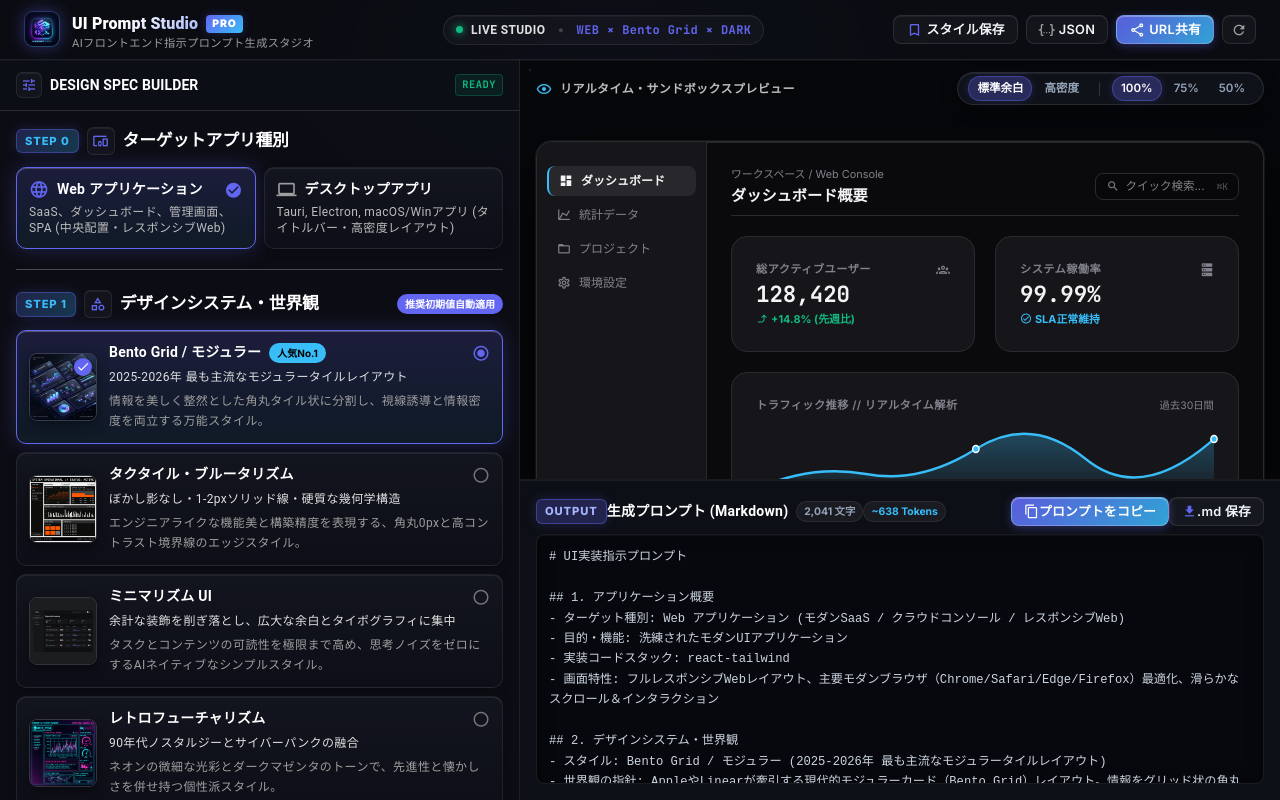
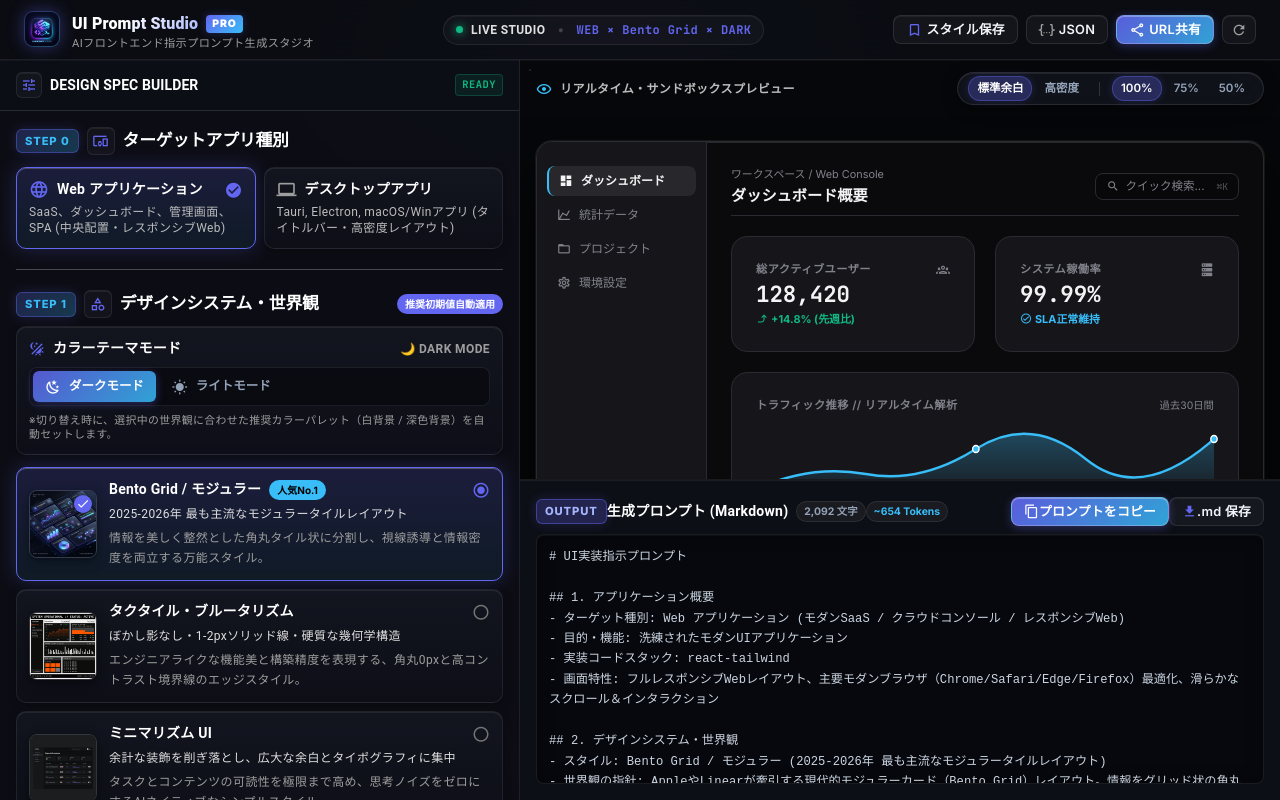
Before and after one commit to papagorilla-ja/ui-prompt-studio, a Vue app: page / in a window 1280 px wide. Built offline with nearby package versions, Linux system fonts and the light colour scheme.

Commit message:
feat: #23 テーマモード切替の最上部(STEP1直上)配置 & ボタン間隔(buttonGap)調整機能の実装

```diff
--- a/src/components/builder/ColorPaletteEditor.vue
+++ b/src/components/builder/ColorPaletteEditor.vue
@@ -1,6 +1,6 @@
 <script setup lang="ts">
 import { useConfigStore } from '@/stores/configStore'
-import type { ColorsConfig, ThemeMode } from '@/types/config'
+import type { ColorsConfig } from '@/types/config'
 
 const store = useConfigStore()
 
@@ -45,9 +45,7 @@ const colorItems: ColorItemDef[] = [
   },
 ]
 
-function handleThemeChange(mode: ThemeMode) {
-  store.setThemeMode(mode)
-}
+
 </script>
 
 <template>
@@ -66,45 +64,17 @@ function handleThemeChange(mode: ThemeMode) {
       </v-chip>
     </div>
 
-    <!-- Theme Mode Selector (Dark / Light) -->
-    <div class="theme-mode-card linear-card pa-3">
-      <div class="d-flex align-center justify-space-between mb-2">
-        <div class="d-flex align-center gap-2">
-          <v-icon icon="mdi-theme-light-dark" size="16" color="primary" />
-          <span class="text-body-2 font-weight-bold text-white">テーマモード</span>
-        </div>
-        <span class="text-caption font-mono text-grey">
-          {{ store.isLight ? '☀️ LIGHT MODE' : '🌙 DARK MODE' }}
+    <!-- Active Theme Mode Banner -->
+    <div class="linear-card pa-2 px-3 d-flex align-center justify-space-between">
+      <div class="d-flex align-center gap-2">
+        <v-icon :icon="store.isLight ? 'mdi-white-balance-sunny' : 'mdi-weather-night'" size="16" :color="store.isLight ? 'warning' : 'primary'" />
+        <span class="text-caption text-white font-weight-bold">
+          現在: {{ store.isLight ? 'ライトモードパレット' : 'ダークモードパレット' }}
         </span>
       </div>
-
-      <div class="theme-mode-toggle-group d-flex align-center">
-        <button
-          id="btn-theme-dark"
-          type="button"
-          class="theme-mode-btn flex-1 d-flex align-center justify-center gap-2"
-          :class="{ 'theme-mode-btn-active': !store.isLight }"
-          @click="handleThemeChange('dark')"
-        >
-          <v-icon icon="mdi-weather-night" size="16" />
-          <span>ダークモード</span>
-        </button>
-
-        <button
-          id="btn-theme-light"
-          type="button"
-          class="theme-mode-btn flex-1 d-flex align-center justify-center gap-2"
-          :class="{ 'theme-mode-btn-active': store.isLight }"
-          @click="handleThemeChange('light')"
-        >
-          <v-icon icon="mdi-white-balance-sunny" size="16" />
-          <span>ライトモード</span>
-        </button>
-      </div>
-
-      <div class="text-caption text-grey mt-2" style="font-size: 0.68rem !important; line-height: 1.3;">
-        ※切り替え時に、選択中の世界観に合わせた推奨パレット（白背景 / 深色背景）を自動セットします。
-      </div>
+      <span class="text-caption text-grey font-mono" style="font-size: 0.68rem !important;">
+        (STEP 1上部で切替可能)
+      </span>
     </div>
 
     <!-- Color Items -->
--- a/src/components/builder/DesignSystemSelector.vue
+++ b/src/components/builder/DesignSystemSelector.vue
@@ -25,7 +25,7 @@ const systems = Object.values(DESIGN_SYSTEMS)
 <template>
   <div class="design-system-selector">
     <!-- Prominent Section Header -->
-    <div class="section-header justify-space-between mb-3">
+    <div class="section-header justify-space-between mb-2">
       <div class="d-flex align-center gap-2">
         <span class="step-badge">STEP 1</span>
         <div class="icon-box">
@@ -36,6 +36,47 @@ const systems = Object.values(DESIGN_SYSTEMS)
       <v-chip size="x-small" color="primary" variant="flat" class="font-weight-bold">
         推奨初期値自動適用
       </v-chip>
+    </div>
+
+    <!-- Theme Mode Selector (Dark / Light) Placed prominently at top of STEP 1 -->
+    <div class="theme-mode-card linear-card pa-3 mb-3">
+      <div class="d-flex align-center justify-space-between mb-2">
+        <div class="d-flex align-center gap-2">
+          <v-icon icon="mdi-theme-light-dark" size="16" color="primary" />
+          <span class="text-body-2 font-weight-bold text-white">カラーテーマモード</span>
+        </div>
+        <span class="text-caption font-mono text-grey font-weight-bold">
+          {{ store.isLight ? '☀️ LIGHT MODE' : '🌙 DARK MODE' }}
+        </span>
+      </div>
+
+      <div class="theme-mode-toggle-group d-flex align-center">
+        <button
+          id="btn-theme-dark"
+          type="button"
+          class="theme-mode-btn flex-1 d-flex align-center justify-center gap-2"
+          :class="{ 'theme-mode-btn-active': !store.isLight }"
+          @click="store.setThemeMode('dark')"
+        >
+          <v-icon icon="mdi-weather-night" size="16" />
+          <span>ダークモード</span>
+        </button>
+
+        <button
+          id="btn-theme-light"
+          type="button"
+          class="theme-mode-btn flex-1 d-flex align-center justify-center gap-2"
+          :class="{ 'theme-mode-btn-active': store.isLight }"
+          @click="store.setThemeMode('light')"
+        >
+          <v-icon icon="mdi-white-balance-sunny" size="16" />
+          <span>ライトモード</span>
+        </button>
+      </div>
+
+      <div class="text-caption text-grey mt-2" style="font-size: 0.68rem !important; line-height: 1.3;">
+        ※切り替え時に、選択中の世界観に合わせた推奨カラーパレット（白背景 / 深色背景）を自動セットします。
+      </div>
     </div>
 
     <div class="systems-grid d-flex flex-column gap-2">
@@ -155,4 +196,35 @@ const systems = Object.values(DESIGN_SYSTEMS)
   -webkit-box-orient: vertical;
   overflow: hidden;
 }
+
+.theme-mode-toggle-group {
+  background: rgba(0, 0, 0, 0.35);
+  border: 1px solid rgba(255, 255, 255, 0.08);
+  border-radius: 8px;
+  padding: 3px;
+  gap: 4px;
+}
+
+.theme-mode-btn {
+  padding: 6px 12px;
+  border-radius: 6px;
+  border: none;
+  background: transparent;
+  color: #94a3b8;
+  font-size: 0.78rem;
+  font-weight: 700;
+  cursor: pointer;
+  transition: all 0.15s ease;
+}
+
+.theme-mode-btn:hover {
+  color: #ffffff;
+  background: rgba(255, 255, 255, 0.05);
+}
+
+.theme-mode-btn-active {
+  color: #ffffff !important;
+  background: linear-gradient(135deg, rgba(99, 102, 241, 0.85), rgba(56, 189, 248, 0.85)) !important;
+  box-shadow: 0 2px 8px rgba(99, 102, 241, 0.35);
+}
 </style>
--- a/src/components/builder/RulesEditor.vue
+++ b/src/components/builder/RulesEditor.vue
@@ -79,6 +79,26 @@ const h1WeightOptions = [
         v-model="store.config.rules.padding"
         :min="8"
         :max="48"
+        :step="2"
+        color="primary"
+        hide-details
+        density="compact"
+      />
+    </div>
+
+    <!-- 2.5 Button Gap (ボタン間隔) -->
+    <div class="linear-card pa-3">
+      <div class="d-flex align-center justify-space-between mb-1">
+        <span class="text-body-2 font-weight-bold text-white">ボタン・アクション間隔 (buttonGap)</span>
+        <v-chip size="x-small" color="primary" variant="flat" class="font-mono font-weight-bold">
+          {{ store.config.rules.buttonGap ?? 10 }}px
+        </v-chip>
+      </div>
+      <div class="text-caption text-grey mb-2">アクションボタン同士の隙間。誤操作防止と視覚的リズムを調整</div>
+      <v-slider
+        v-model="store.config.rules.buttonGap"
+        :min="4"
+        :max="24"
         :step="2"
         color="primary"
         hide-details
--- a/src/components/preview/PreviewForm.vue
+++ b/src/components/preview/PreviewForm.vue
@@ -56,7 +56,7 @@ const store = useConfigStore()
     </div>
 
     <!-- Action Buttons -->
-    <div v-if="store.config.components.actionButtons" class="d-flex align-center justify-end gap-2 pt-2 border-t" style="border-color: rgba(255,255,255,0.06) !important;">
+    <div v-if="store.config.components.actionButtons" class="sandbox-actions-row pt-2 border-t" style="border-color: rgba(255,255,255,0.06) !important;">
       <button type="button" class="sandbox-btn sandbox-btn-secondary">
         キャンセル
       </button>
--- a/src/components/preview/SandboxStage.vue
+++ b/src/components/preview/SandboxStage.vue
@@ -33,6 +33,7 @@ const cssVariables = computed(() => ({
   '--ui-radius': `${store.config.rules.borderRadius}px`,
   '--ui-padding': `${store.config.rules.padding}px`,
   '--ui-gap': `${store.config.rules.gap}px`,
+  '--ui-button-gap': `${store.config.rules.buttonGap ?? 10}px`,
   '--ui-border-width': `${store.config.rules.borderWidth}px`,
 }))
 
--- a/src/constants/presets.ts
+++ b/src/constants/presets.ts
@@ -27,6 +27,7 @@ export const DESIGN_SYSTEMS: Record<DesignSystemType, DesignSystemMeta> = {
       padding: 24,
       borderRadius: 16,
       borderWidth: 1,
+      buttonGap: 10,
       h1Size: '3.5rem',
       h1Weight: 800,
       bodySize: '1rem',
@@ -59,6 +60,7 @@ export const DESIGN_SYSTEMS: Record<DesignSystemType, DesignSystemMeta> = {
       padding: 24,
       borderRadius: 0,
       borderWidth: 2,
+      buttonGap: 12,
       h1Size: '3.25rem',
       h1Weight: 900,
       bodySize: '1rem',
@@ -91,6 +93,7 @@ export const DESIGN_SYSTEMS: Record<DesignSystemType, DesignSystemMeta> = {
       padding: 28,
       borderRadius: 8,
       borderWidth: 1,
+      buttonGap: 12,
       h1Size: '3rem',
       h1Weight: 700,
       bodySize: '1rem',
@@ -123,6 +126,7 @@ export const DESIGN_SYSTEMS: Record<DesignSystemType, DesignSystemMeta> = {
       padding: 20,
       borderRadius: 4,
       borderWidth: 1,
+      buttonGap: 8,
       h1Size: '3rem',
       h1Weight: 800,
       bodySize: '0.95rem',
@@ -155,6 +159,7 @@ export const DESIGN_SYSTEMS: Record<DesignSystemType, DesignSystemMeta> = {
       padding: 24,
       borderRadius: 20,
       borderWidth: 1,
+      buttonGap: 10,
       h1Size: '3.5rem',
       h1Weight: 700,
       bodySize: '1rem',
--- a/src/stores/configStore.ts
+++ b/src/stores/configStore.ts
@@ -41,6 +41,7 @@ export const useConfigStore = defineStore('config', () => {
       '--ui-radius': `${rules.borderRadius}px`,
       '--ui-gap': `${rules.gap}px`,
       '--ui-padding': `${rules.padding}px`,
+      '--ui-button-gap': `${rules.buttonGap ?? 10}px`,
       '--ui-border-width': `${rules.borderWidth}px`,
       '--ui-h1-size': rules.h1Size,
       '--ui-h1-weight': rules.h1Weight.toString(),
--- a/src/styles/preview-sandbox.css
+++ b/src/styles/preview-sandbox.css
@@ -351,6 +351,13 @@
   border-color: var(--ui-accent);
 }
 
+.sandbox-actions-row {
+  display: flex;
+  align-items: center;
+  justify-content: flex-end;
+  gap: var(--ui-button-gap, 10px);
+}
+
 .sandbox-btn {
   display: inline-flex;
   align-items: center;
--- a/src/types/config.ts
+++ b/src/types/config.ts
@@ -19,6 +19,7 @@ export interface RulesConfig {
   padding: number       // 内側余白 (px)
   borderRadius: number  // 角丸半径 (px: 0, 4, 8, 12, 16, 24, 32, 9999)
   borderWidth: number   // 境界線幅 (px: 0, 1, 2, 3)
+  buttonGap: number     // ボタン・アクション間隔 (px: 4-24)
   h1Size: string        // 見出しサイズ (例: "3.5rem" / "56px")
   h1Weight: number      // 見出しウェイト (例: 800)
   bodySize: string      // 本文サイズ (例: "1rem" / "16px")
--- a/src/utils/promptGenerator.ts
+++ b/src/utils/promptGenerator.ts
@@ -113,6 +113,7 @@ ${windowFeatures}
 - コンポーネント内側余白 (padding): ${config.rules.padding}px 一律
 - 角丸の半径 (border-radius): ${config.rules.borderRadius}px 一律
 - 境界線の太さ (border-width): ${config.rules.borderWidth}px
+- ボタン・アクション間隔 (button-gap): ${config.rules.buttonGap ?? 10}px (アクションボタン間の適切な余白)
 - タイポグラフィ比率:
   - 見出し (h1): ${config.rules.h1Size} / font-weight: ${config.rules.h1Weight} (Bold)
   - 本文 (body): ${config.rules.bodySize} / font-weight: 400 (Regular)
```
